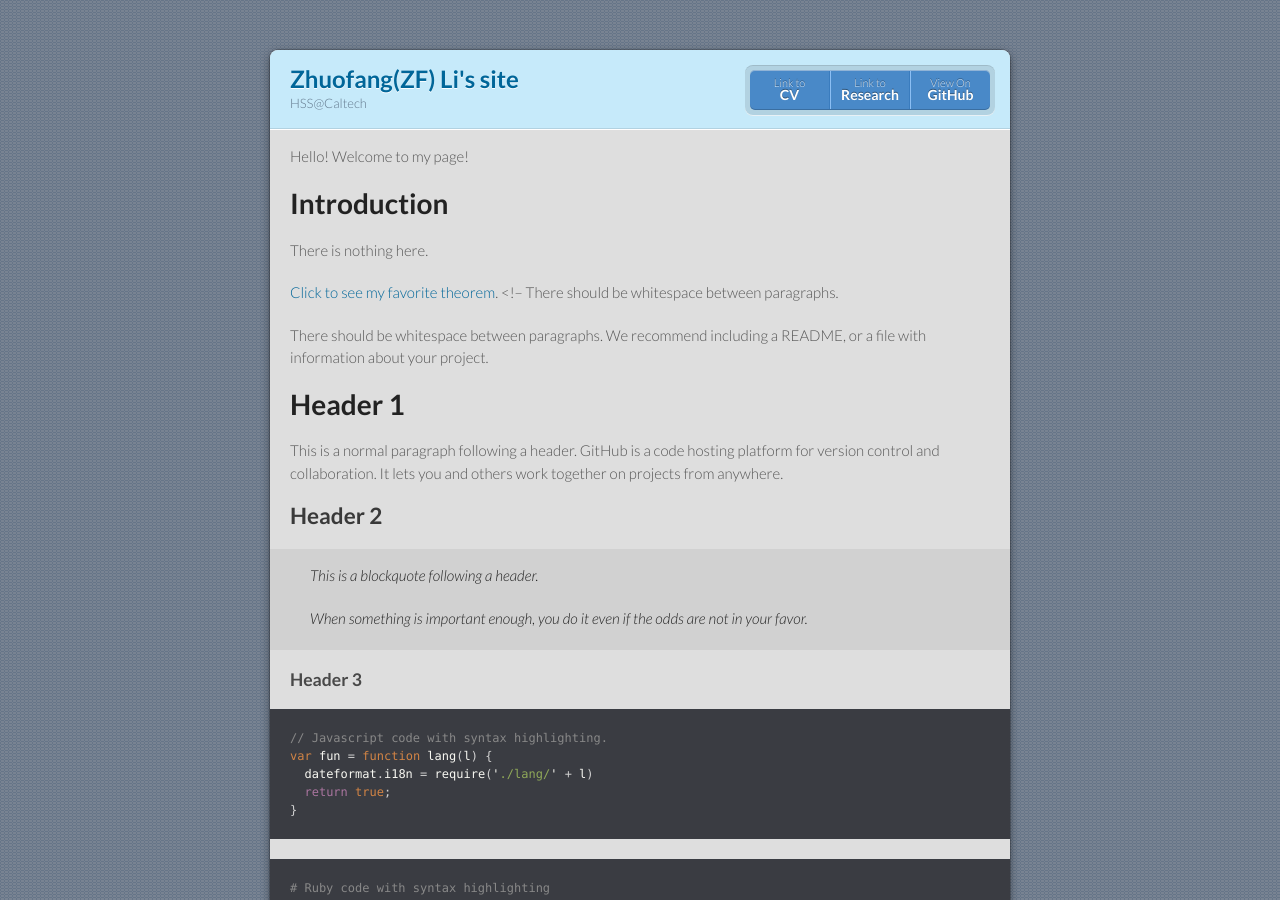
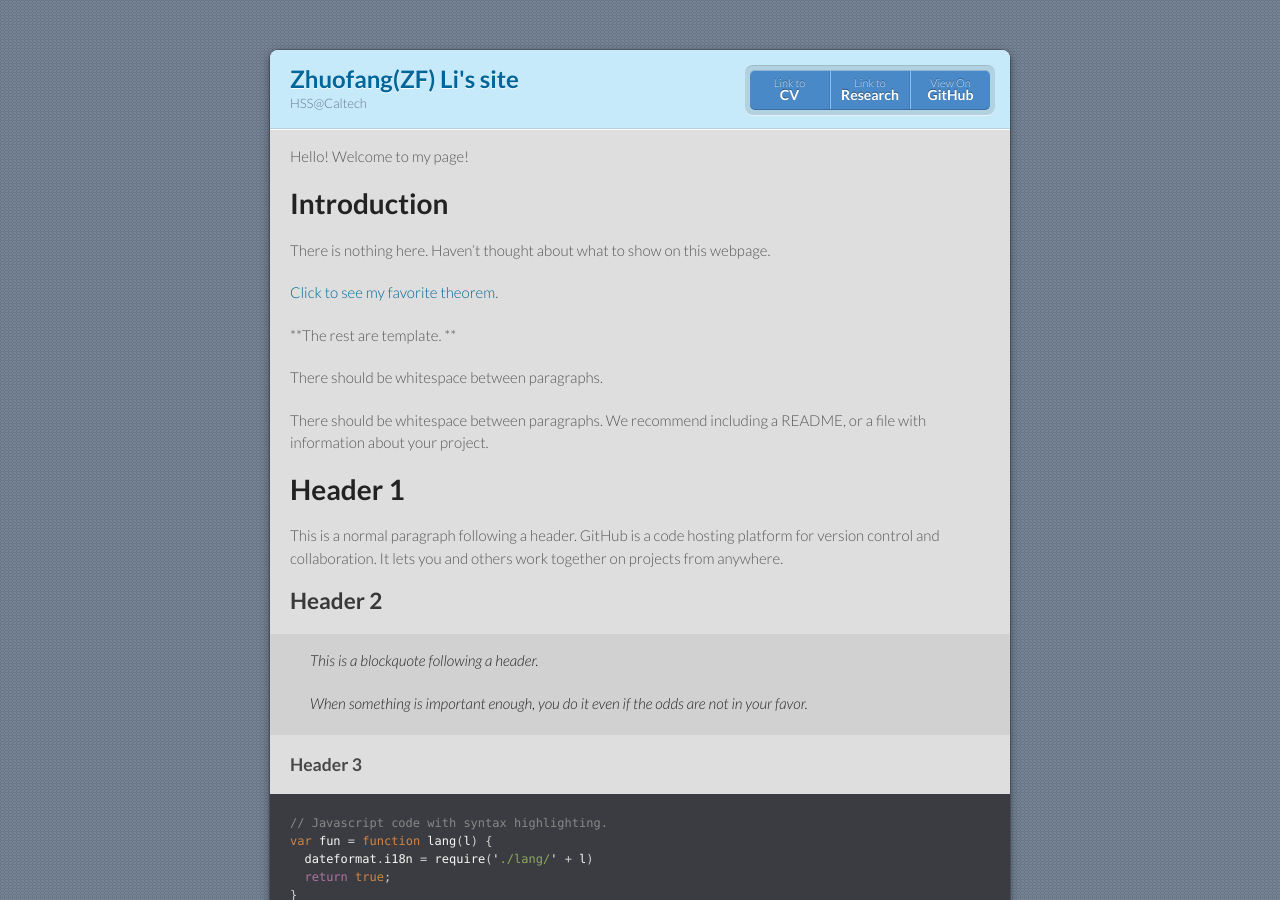
Before and after one commit to zhuofang/zhuofang.github.io, a Jekyll site: the page built from index.md, in a window 1280 px wide and 900 px high. Built offline with Jekyll 4.4.1, drawn with Linux system fonts in a browser that asks for light colours.

Commit message:
Update index.md

````diff
--- a/index.md
+++ b/index.md
@@ -6,10 +6,14 @@ Hello! Welcome to my page!
 
 # Introduction
 
-There is nothing here.
+There is nothing here. Haven't thought about what to show on this webpage.
+
 
 [Click to see my favorite theorem](https://en.wikipedia.org/wiki/Spectral_theorem).
-<!--
+
+
+**The rest are template. **
+
 There should be whitespace between paragraphs.
 
 There should be whitespace between paragraphs. We recommend including a README, or a file with information about your project.
@@ -125,4 +129,3 @@ Long, single-line code blocks should not wrap. They should horizontally scroll i
 ```
 The final element.
 ```
- -->
````
